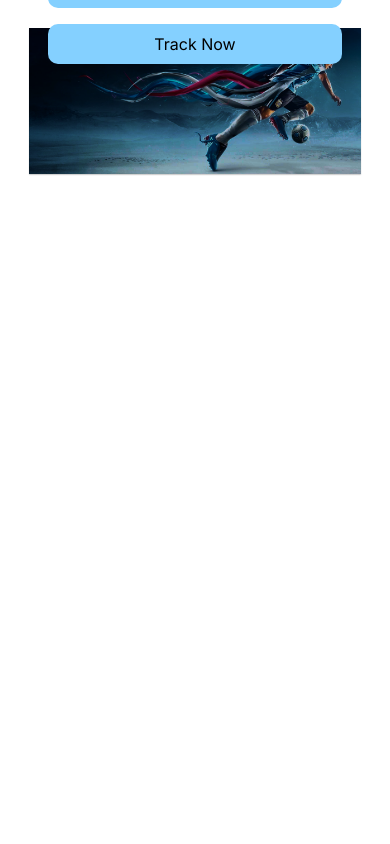
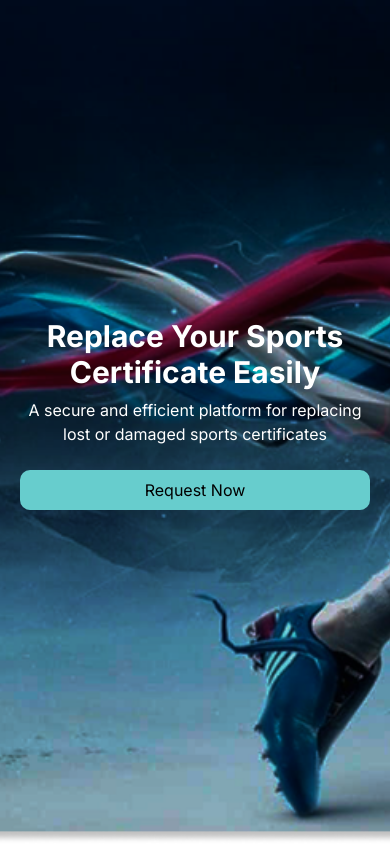
Before and after one commit to DESHANISIRIWARDHANA/Replacement-of-sports-certificates, a React (Vite) app in the folder frontend/: page / in a window 390 px wide. Built offline with nearby package versions, Linux system fonts and the light colour scheme.

Commit message:
contet updated home

```diff
--- a/frontend/src/pages/Home.jsx
+++ b/frontend/src/pages/Home.jsx
@@ -1,11 +1,18 @@
-import HomeBg from "../assets/images/homeBg.png"
+import HomeBg from "../assets/images/homeBg.png";
 
 function Home() {
   return (
-    <div className="m-7 relative">
-      <img src={HomeBg} alt="Home Background" className="w-full object-cover" />
+    <div className="sm:m-7 relative">
+      <img
+        src={HomeBg}
+        alt="Home Background"
+        aria-label="Background image"
+        className="w-full h-screen object-cover"
+        loading="lazy"
+      />
 
-      <div className="absolute bottom-[7rem] px-5 sm:px-10 text-white">
+      <div className="absolute inset-0 flex items-center justify-center text-white px-5 sm:px-10 text-center">
+        <div>
           <h1 className="text-3xl font-bold">
             Replace Your Sports Certificate Easily
           </h1>
@@ -13,17 +20,15 @@ function Home() {
             A secure and efficient platform for replacing lost or damaged sports
             certificates
           </p>
-        <div className="mt-6 font-normal flex flex-col sm:flex-row sm:space-x-4">
-          <button className="bg-[#84D0FF] px-6 py-2 text-black  rounded-[10px] mb-4 sm:mb-0">
+          <div className="mt-6 font-normal flex flex-col sm:flex-row sm:space-x-4 justify-center">
+            <button className="bg-[#67CDCD] px-6 py-2 text-black rounded-[10px] mb-4 sm:mb-0">
               Request Now
             </button>
-          <button className="bg-[#84D0FF] px-6 py-2 text-black  rounded-[10px]">
-            Track Now
-          </button>
+          </div>
         </div>
       </div>
     </div>
   );
 }
 
-export default Home
+export default Home;
```
Lines whose indentation alone changed are shown as unchanged.
